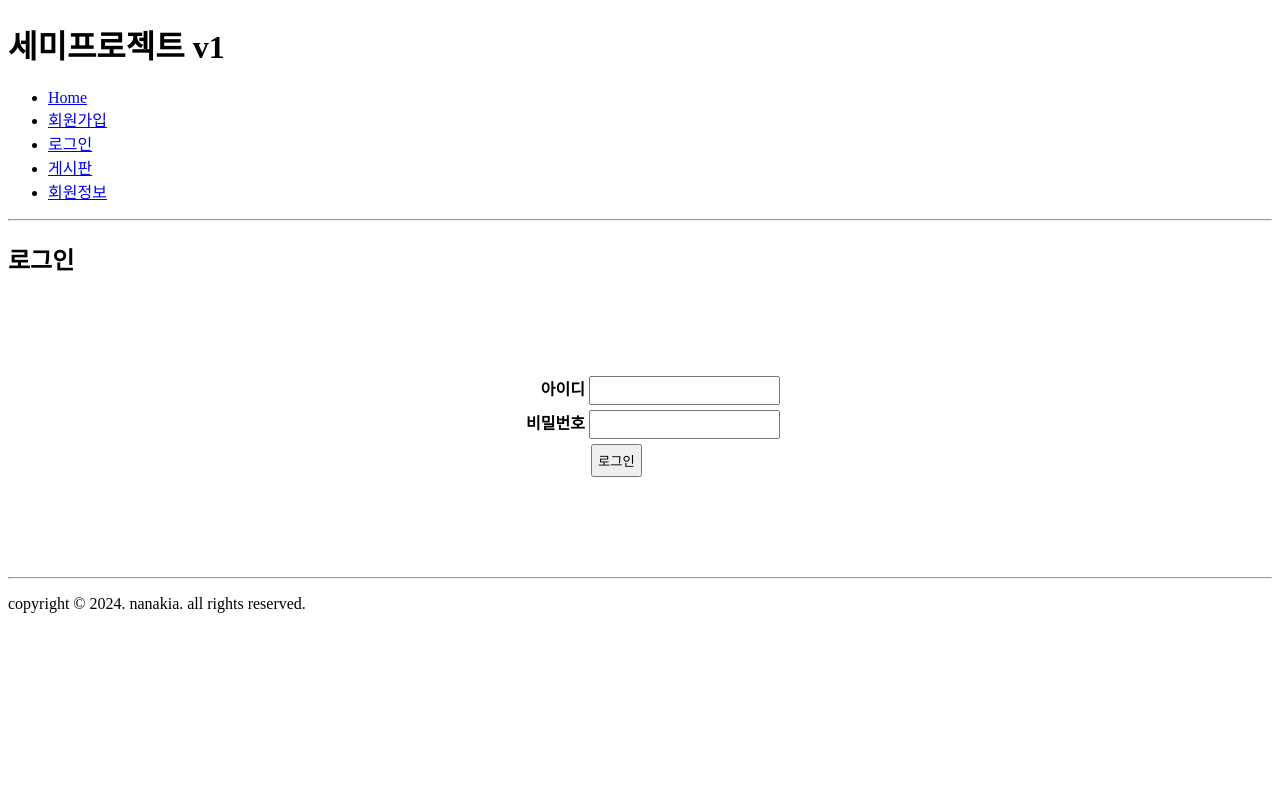
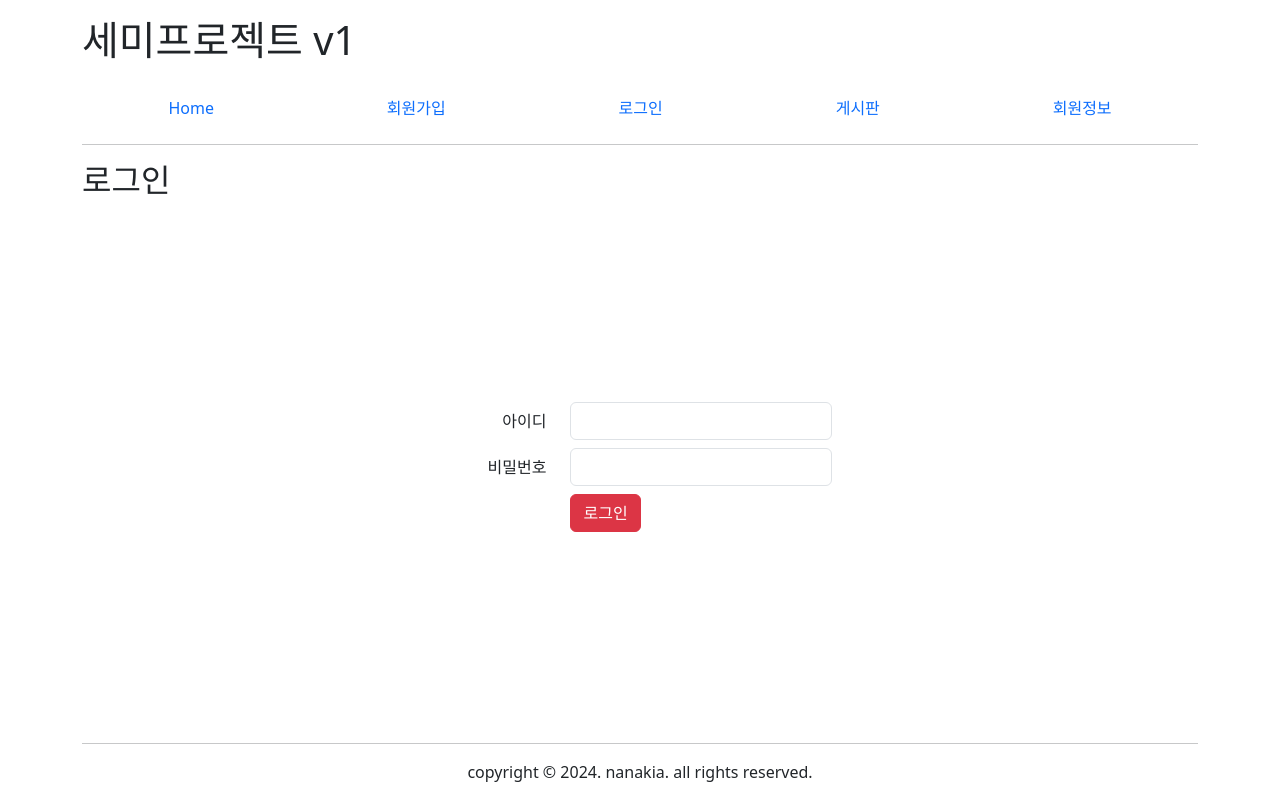
Before and after one commit to cks1031/semiprojectv1b, a FastAPI app: page /member/login in a window 1280 px wide. Run offline with FastAPI, Linux system fonts and the light colour scheme; some libraries are stand-ins or nearby versions.

Commit message:
login을 bootstrap으로 변경

```diff
--- a/views/templates/member/login.html
+++ b/views/templates/member/login.html
@@ -3,40 +3,43 @@
 <head>
     <meta charset="UTF-8">
     <title>세미프로젝트</title>
+    <link rel="stylesheet" href="/static/css/bs5/bootstrap.min.css">
     <link rel="stylesheet" href="/static/css/project.css">
     <style>
-        form { width: 350px; margin: 100px auto;}
-        form label { display: inline-block; width: 120px; text-align: right; font-weight: bold }
-        form div { margin: 5px 0 }
-        form input { padding: 5px }
-        button { margin-left : 6px; padding: 5px }
+
     </style>
 </head>
 <body>
-    <div id="wrap">
-        <header><h1>세미프로젝트 v1</h1></header>
-        <nav><ul>
-            <li><a href="/">Home</a></li>
-            <li><a href="/member/join">회원가입</a></li>
-            <li><a href="/member/login">로그인</a></li>
-            <li><a href="/board/list">게시판</a></li>
-            <li><a href="/member/myinfo">회원정보</a></li>
+    <div id="wrap" class="container">
+        <header class="py-3"><h1>세미프로젝트 v1</h1></header>
+        <nav><ul class="nav nav-fill">
+            <li class="nav-item"><a class="nav-link" href="/">Home</a></li>
+            <li class="nav-item"><a class="nav-link" href="/member/join">회원가입</a></li>
+            <li class="nav-item"><a class="nav-link" href="/member/login">로그인</a></li>
+            <li class="nav-item"><a class="nav-link" href="/board/list">게시판</a></li>
+            <li class="nav-item"><a class="nav-link" href="/member/myinfo">회원정보</a></li>
         </ul>
             <hr>
         </nav>
         <main>
             <H2>로그인</H2>
-            <form name="loginfrm" method="post">
-                <div><label for="userid">아이디</label>
-                    <input type="text" name="userid" id="userid" required></div>
-                <div><label for="passwd">비밀번호</label>
-                    <input type="text" name="passwd" id="passwd" required></div>
-                <div><label></label><button type="submit" id="loginbtn">로그인</button></div>
+            <div class="d-flex justify-content-center align-items-center" style="height: 65vh">
+            <form name="loginfrm" method="post" class="col-5">
+                <div class="row my-2"><label for="userid" class="col-form-label col-4 text-end">아이디</label>
+                    <div class="col-7">
+                    <input type="text" name="userid" id="userid" required class="form-control"></div></div>
+                <div class="row my-2"><label for="passwd" class="col-form-label col-4 text-end">비밀번호</label>
+                    <div class="col-7">
+                    <input type="text" name="passwd" id="passwd" required class="form-control"></div></div>
+                <div class="row my-2"><label class="col-form-label col-4 text-end"></label>
+                    <div class="col-7">
+                    <button type="submit" id="loginbtn" class="btn btn-danger">로그인</button></div></div>
             </form>
+            </div>
         </main>
         <footer>
             <hr>
-            <p>copyright &copy; 2024. nanakia. all rights reserved.</p>
+            <p class="text-center">copyright &copy; 2024. nanakia. all rights reserved.</p>
         </footer>
     </div>
 </body>
```
